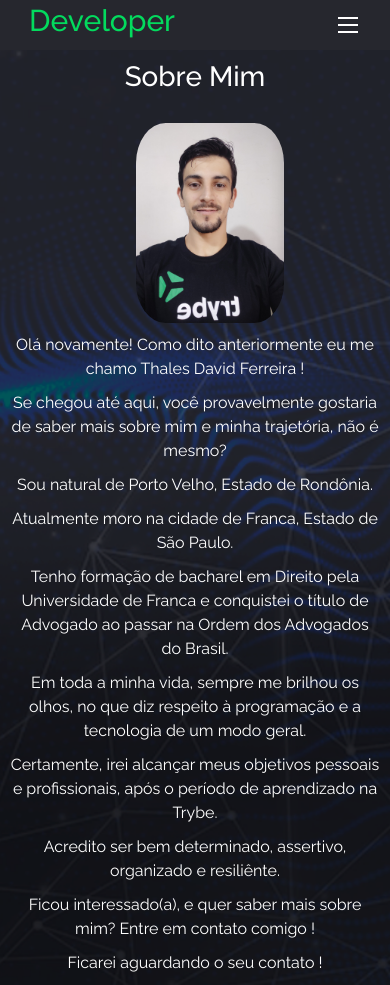
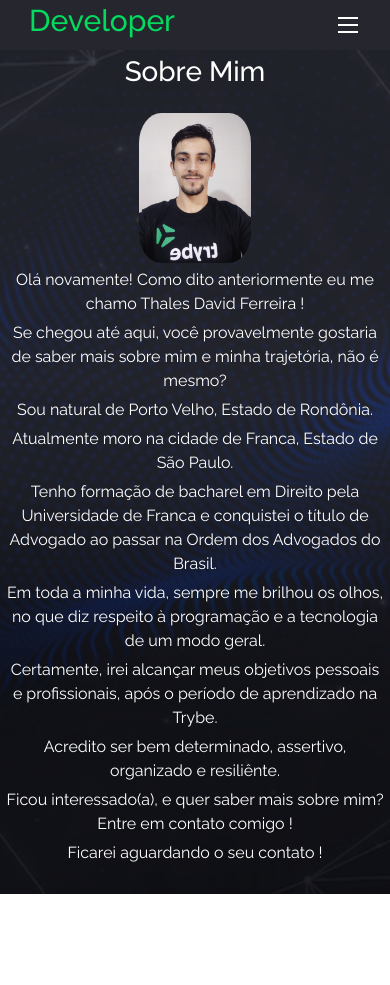
Before and after one commit to ThalesDFerreira/ThalesDFerreira.github.io, a React (Create React App) app: page /aboult in a window 390 px wide. After the commit the page ends 894 px from the top, so only its background shows below. Built offline with nearby package versions, Linux system fonts and the light colour scheme.

Commit message:
Modificações na responsividade projetos, contatos e sobre mim

```diff
--- a/src/pages/Contatos.css
+++ b/src/pages/Contatos.css
@@ -4,49 +4,76 @@
   box-sizing: border-box;
 }
 
-.container-contatos {
+.container-main {
   background-image: url(../assets/background2.png);
   background-size: cover;
   width: 100%;
-  min-height: 100vh;
-  color: white;
+  height: 100vh;
+  background-repeat: no-repeat;
+  background-position: top;
+}
+
+.container-contatos {
   text-align: center;
   display: flex;
   flex-direction: column;
   justify-content: center;
   align-items: center;
-  background-repeat: no-repeat;
-  background-position: right;
 }
 
-.text {
-  color: white;
-  margin: 25px;
-  display: flex;
-  justify-content: center;
-}
-
-.div-container-contatos {
+.div-container-contatos1, .div-container-contatos2  {
   display: flex;
   flex-flow: row nowrap;
   justify-content: center;
-  margin-top: 30px;
+  margin-top: 70px;
+  margin: 30px;
 }
 
 .links-contatos {
-  background-color: rgb(226, 222, 222);
-  border-radius: 30px;
-  border: rgb(226, 222, 222) solid 2px;
-  box-shadow: 6px 6px 4px rgb(206, 203, 203);
-  margin: 30px;
-}
-
-.links-contatos:hover {
-  background-color: rgba(206, 203, 203, 0.75);
-  box-shadow: none;
+  margin: 20px;
 }
 
 .image-logo {
   width: 130px;
   height: 130px;
 }
+
+.image-logo:hover {
+  width: 135px;
+  height: 135px;
+  margin: -3px;
+}
+
+@media (min-width: 481px) and (max-width: 768px) {
+  .links-contatos {
+    margin: 15px;
+  }
+
+  .image-logo {
+    width: 120px;
+    height: 120px;
+  }
+
+  .image-logo:hover {
+    width: 125px;
+    height: 125px;
+    margin: -3px;
+  }
+}
+
+@media (min-width: 360px) and (max-width: 480px) {
+  .links-contatos {
+    margin: 5px;
+  }
+
+  .image-logo {
+    width: 100px;
+    height: 100px;
+  }
+
+  .image-logo:hover {
+    width: 105px;
+    height: 105px;
+    margin: -3px;
+  }
+}
--- a/src/pages/Contatos.js
+++ b/src/pages/Contatos.js
@@ -13,10 +13,10 @@ class Contatos extends React.Component {
     return (
       <>
         <Header />
-        <main>
+        <main className="container-main">
           <div className="container-contatos">
             <h1 className="text">Contatos</h1>
-            <div className="div-container-contatos">
+            <div className="div-container-contatos1">
               <div className="links-contatos">
                 <a className="link-logo" href="mailto:thalesferreira190@gmail.com/">
                   <img className="image-logo" src={LogoGmail} alt="Gmail" />
@@ -32,6 +32,8 @@ class Contatos extends React.Component {
                   <img className="image-logo" src={LogoGitHub} alt="GitHub" />
                 </a>
               </div>
+            </div>
+            <div className="div-container-contatos2">
               <div className="links-contatos">
                 <a className="link-logo" href="https://api.whatsapp.com/send?phone=5516992746725">
                   <img className="image-logo" src={LogoWhatsApp} alt="WhatsApp" />
--- a/src/pages/Projetos.css
+++ b/src/pages/Projetos.css
@@ -4,19 +4,22 @@
   box-sizing: border-box;
 }
 
-.container-projetos {
+.container-main {
   background-image: url(../assets/background2.png);
   background-size: cover;
   width: 100%;
-  min-height: 100vh;
+  height: 100vh;
+  background-repeat: no-repeat;
+  background-position: top;
+}
+
+.container-projetos {
   color: white;
   text-align: center;
   display: flex;
   flex-direction: column;
   justify-content: center;
   align-items: center;
-  background-repeat: no-repeat;
-  background-position: right;
 }
 
 .text {
@@ -24,15 +27,6 @@
   margin: 25px;
   display: flex;
   justify-content: center;
-}
-
-.image-avatar {
-  margin-left: 30px;
-  margin-top: 10px;
-  max-width: 200px;
-  max-height: 200px;
-  width: auto;
-  height: auto;
 }
 
 .div-container-projects {
@@ -43,11 +37,14 @@
 }
 
 .links-container {
-  background-color: rgb(226, 222, 222);
+  background-color: rgba(226, 222, 222, 0.478);
   border-radius: 30px;
   border: rgb(226, 222, 222) solid 2px;
   box-shadow: 6px 6px 4px rgb(206, 203, 203);
   margin: 30px;
+  margin-top: 80px;
+  width: 200px;
+  height: 250px;
 }
 
 .links-container:hover {
@@ -68,6 +65,59 @@
 
 .image-link {
   border-radius: 30px;
-  width: 300px;
-  height: 200px;
+  width: 200px;
+  height: 140px;
 }
+
+@media (min-width: 769px) and (max-width: 1024px) {
+  .links-container {
+    margin: 15px;
+    margin-top: 75px;
+    width: 150px;
+    height: 250px;
+  }
+
+  .image-link {
+    margin: 10px;
+    width: 130px;
+    height: 100px;
+  }
+}
+
+@media (min-width: 481px) and (max-width: 768px) {
+  .links-container {
+    margin: 13px;
+    margin-top: 75px;
+    width: 100px;
+    height: 180px;
+  }
+
+  .image-link {
+    width: 80px;
+    height: 50px;
+  }
+
+  .links-container h2 {
+    margin: 8px;
+    font-size: -2rem;
+  }
+}
+
+@media (min-width: 360px) and (max-width: 480px) {
+  .links-container {
+    margin: 8px;
+    margin-top: 50px;
+    width: 100px;
+    height: 180px;
+  }
+
+  .image-link {
+    width: 70px;
+    height: 40px;
+  }
+
+  .links-container h2 {
+    margin: 8px;
+    font-size: -3rem;
+  }
+}
--- a/src/pages/Projetos.js
+++ b/src/pages/Projetos.js
@@ -7,8 +7,8 @@ class Projetos extends React.Component {
     return (
       <>
         <Header />
+        <main className="container-main">
           <div className="container-projetos">
-        <main>
             <div>
               <h1 className="text">Principais Projetos</h1>
             </div>
@@ -34,8 +34,8 @@ class Projetos extends React.Component {
                 </div>
               </div>
             </div>
+          </div>
         </main>
-      </div>
       </>
     );
   }
--- a/src/pages/SobreMim.css
+++ b/src/pages/SobreMim.css
@@ -4,36 +4,43 @@
   box-sizing: border-box;
 }
 
-.container-aboult {
+.container-main {
   background-image: url(../assets/background2.png);
   background-size: cover;
   width: 100%;
-  min-height: 100vh;
+  height: 100vh;
+  background-repeat: no-repeat;
+  background-position: top;
+}
+
+.container-aboult {
   color: white;
   text-align: center;
-  display: flex;
-  flex-direction: column;
-  justify-content: center;
-  align-items: center;
-  background-repeat: no-repeat;
-  background-position: right;
-  display: flex;
 }
 
 .abolt-img {
   display: flex;
-  justify-content: space-between;
+  justify-content: center;
   align-items: center;
+  flex-direction: column;
+  justify-content: center;
+  align-items: center;
+
 }
 
 #minha-imagem {
   border-radius: 20%;
   margin-top: 20px;
+  max-width: 200px;
+  max-height: 150px;
+  width: auto;
+  height: auto;
 }
 
 .text {
   color: white;
-  margin: 10px;
+  margin-left: 20%;
+  margin: 5px;
   display: flex;
   justify-content: center;
 }
--- a/src/pages/SobreMim.js
+++ b/src/pages/SobreMim.js
@@ -8,12 +8,11 @@ class SobreMim extends React.Component {
     return (
       <>
         <Header />
-        <main>
+        <main className="container-main">
           <div className="container-aboult">
+            <div className="abolt-img">
               <h1 className="text">Sobre Mim</h1>
-            <div className="abolt-img">
-              <img className="image-avatar" id="minha-imagem" src={fotoThales} alt="Thales" />
-            </div>
+              <img id="minha-imagem" src={fotoThales} alt="Thales" />
               <div>
                 <div className="container-sobre-mim">
                   <p className="text">Olá novamente! Como dito anteriormente eu me chamo Thales David Ferreira !</p>
@@ -29,6 +28,7 @@ class SobreMim extends React.Component {
                 </div>
               </div>
             </div>
+          </div>
         </main>
       </>
     );
```
Lines whose indentation alone changed are shown as unchanged.
